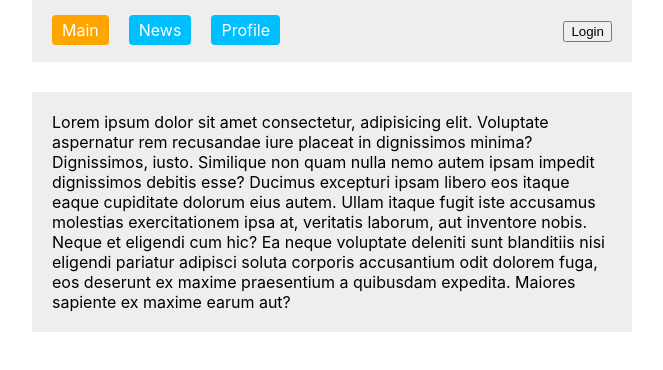
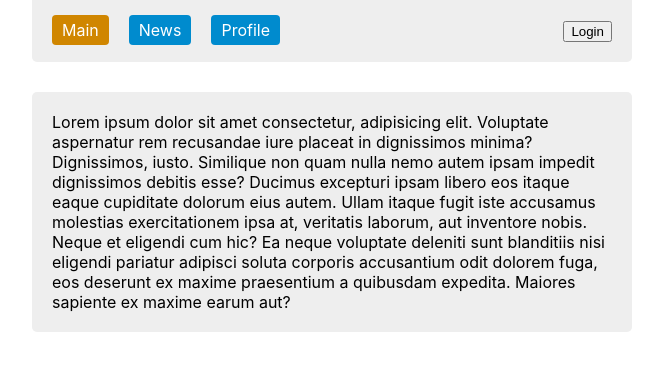
Before and after one commit to fivemru/maxpfrontend--tz-1-2, a React (Create React App) app: page / in a window 1280 px wide. Shown: the top 370 px of the page, without its empty margins (308-971 px from the left). Built offline with nearby package versions, Linux system fonts and the light colour scheme.

Commit message:
change color and border-style

```diff
--- a/src/components/App.css
+++ b/src/components/App.css
@@ -15,6 +15,7 @@
   margin-top: 30px;
   padding: 20px;
   background-color: #eee;
+  border-radius: 5px;
 }
 
 .error {
--- a/src/components/Header.css
+++ b/src/components/Header.css
@@ -6,4 +6,5 @@
   justify-content: space-between;
   padding: 20px;
   background-color: #eee;
+  border-radius: 0px 0px 5px 5px;
 }
--- a/src/components/Navigation.css
+++ b/src/components/Navigation.css
@@ -5,7 +5,7 @@
 .nav__link {
   margin: auto 10px;
   padding: 5px 10px;
-  background-color: deepskyblue;
+  background-color: #008bce;
   color: white;
   border-radius: 4px;
   text-decoration: none;
@@ -15,10 +15,10 @@
   margin-left: 0;
 }
 
-.nav__link:hover {
-  background-color: steelblue;
+.nav__link:not([class$='--active']):hover {
+  background-color: #18adf5;
 }
 
 .nav__link--active {
-  background-color: orange;
+  background-color: #d08600;
 }
```
